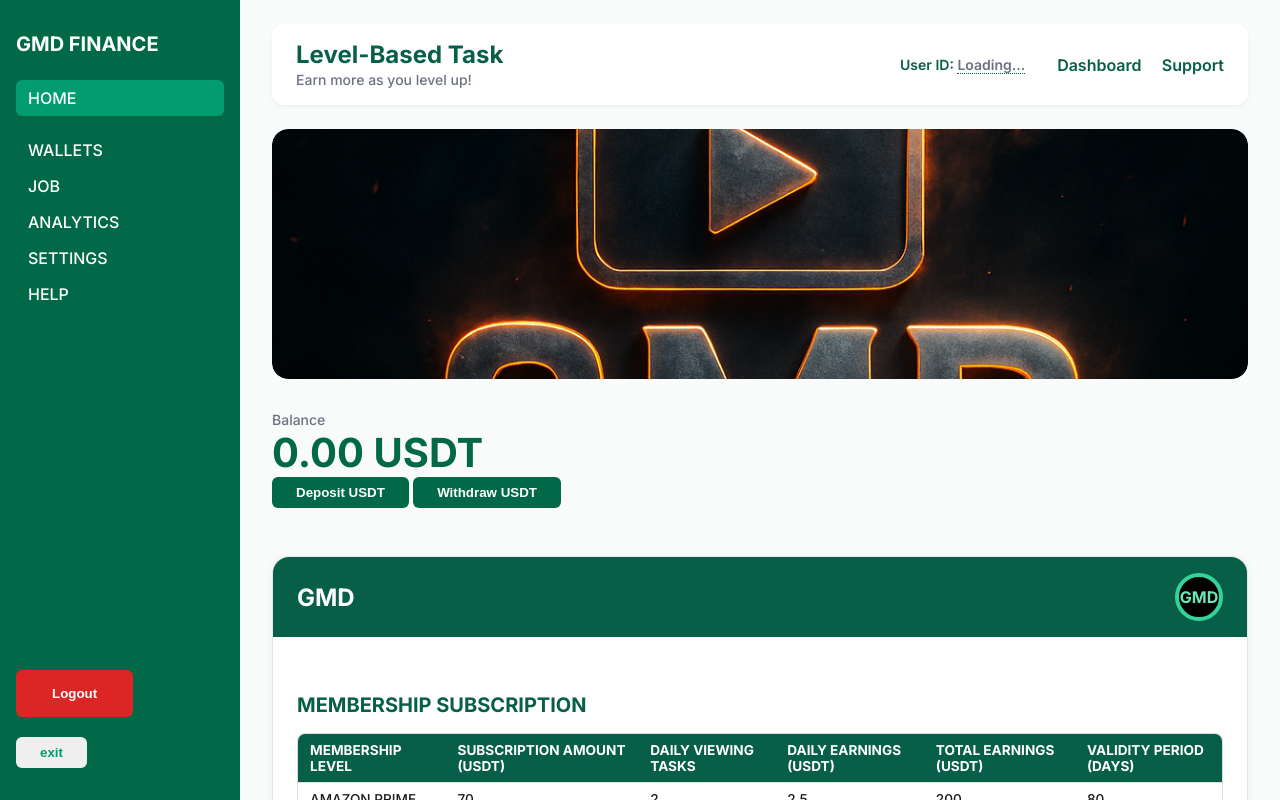
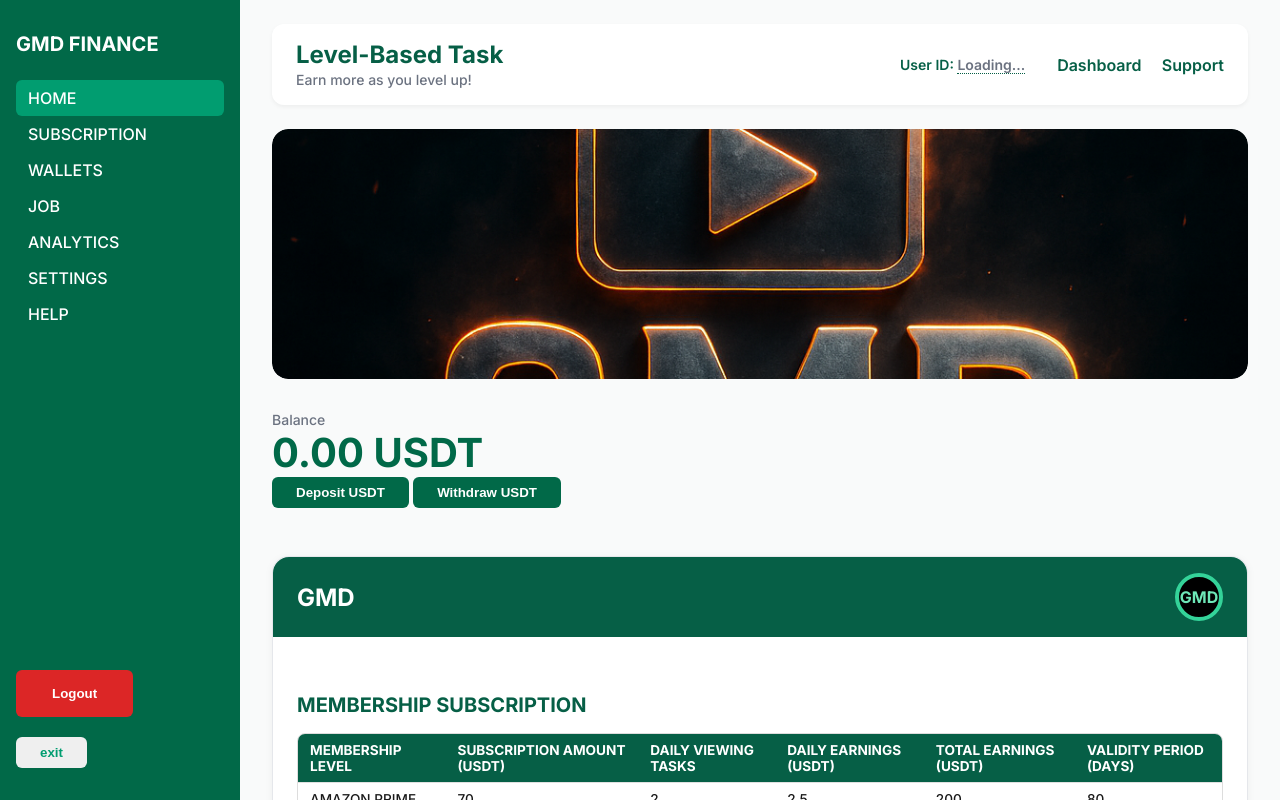
Before and after one commit to officialcomm/iyxyditxyikx, a plain HTML site: page dashboard.html in a window 1280 px wide. Drawn offline with Linux system fonts and the light colour scheme; a script that the page names is missing.

Commit message:
Update dashboard.html

```diff
--- a/dashboard.html
+++ b/dashboard.html
@@ -416,7 +416,7 @@ body.dark-mode .moon {
       <div>
         <h2>GMD FINANCE</h2>
         <a href="index.html" class="active">HOME</a>
-       <a href="sub.html"SUBSCRIPTION</a>
+       <a href="sub.html">SUBSCRIPTION</a>
         <a href="wallet.html">WALLETS</a>
        <a href="job.html">JOB</a>
         <a href="analytics.html">ANALYTICS</a>
```
